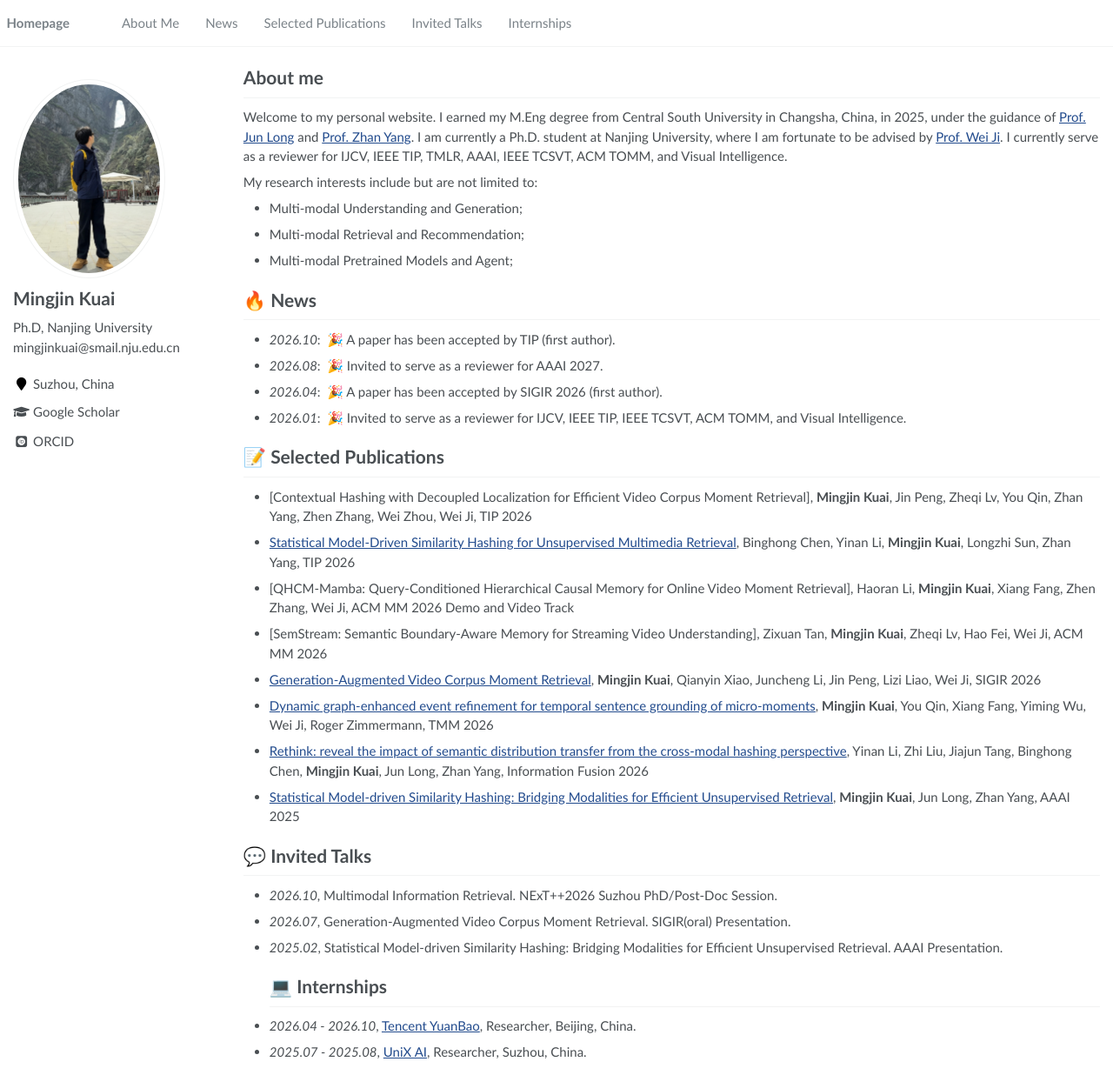
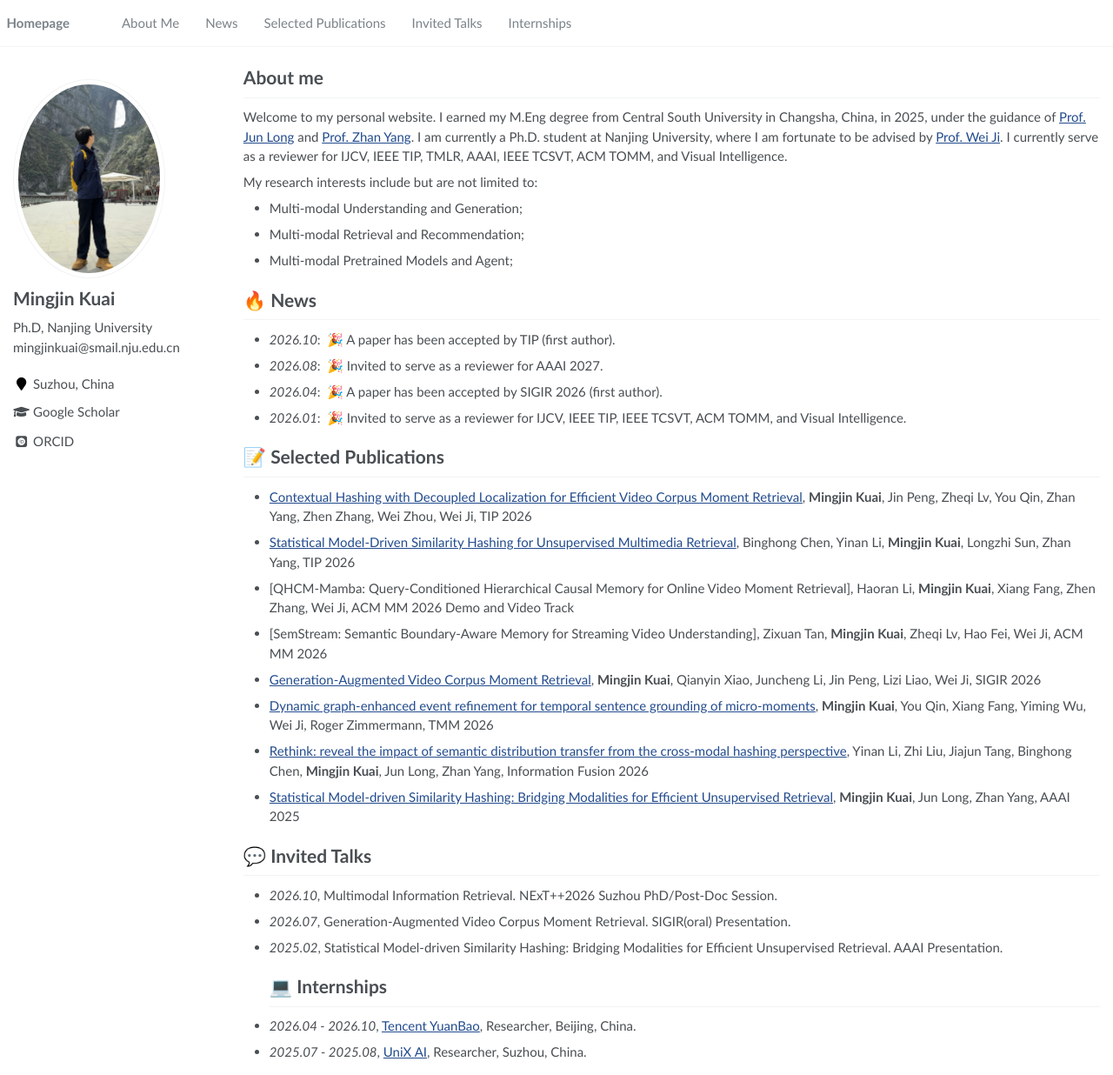
Before and after one commit to MingjinKuai/MingjinKuai.github.io, a Jekyll site: the page built from _pages/about.md, in a window 1280 px wide and 1236 px high. Shown: the whole window at 87% size. Built offline with Jekyll 4.4.1, drawn with Linux system fonts in a browser that asks for light colours; some web fonts are replaced; part of the change alters nothing that is shown.

```diff
--- a/_pages/about.md
+++ b/_pages/about.md
@@ -32,7 +32,7 @@ My research interests include but are not limited to:
 - *2026.01*: &nbsp;🎉 Invited to serve as a reviewer for IJCV, IEEE TIP, IEEE TCSVT, ACM TOMM, and Visual Intelligence.
 
 # 📝 Selected Publications
-- [Contextual Hashing with Decoupled Localization for Efficient Video Corpus Moment Retrieval], **Mingjin Kuai**, Jin Peng, Zheqi Lv, You Qin, Zhan Yang, Zhen Zhang, Wei Zhou, Wei Ji, TIP 2026
+- [Contextual Hashing with Decoupled Localization for Efficient Video Corpus Moment Retrieval](https://pubmed.ncbi.nlm.nih.gov/42961805/), **Mingjin Kuai**, Jin Peng, Zheqi Lv, You Qin, Zhan Yang, Zhen Zhang, Wei Zhou, Wei Ji, TIP 2026
 - [Statistical Model-Driven Similarity Hashing for Unsupervised Multimedia Retrieval](https://europepmc.org/article/med/42726628), Binghong Chen, Yinan Li, **Mingjin Kuai**, Longzhi Sun, Zhan Yang, TIP 2026
 - [QHCM-Mamba: Query-Conditioned Hierarchical Causal Memory for Online Video Moment Retrieval], Haoran Li, **Mingjin Kuai**, Xiang Fang, Zhen Zhang, Wei Ji, ACM MM 2026 Demo and Video Track
 - [SemStream: Semantic Boundary-Aware Memory for Streaming Video Understanding], Zixuan Tan, **Mingjin Kuai**, Zheqi Lv, Hao Fei, Wei Ji, ACM MM 2026
```
